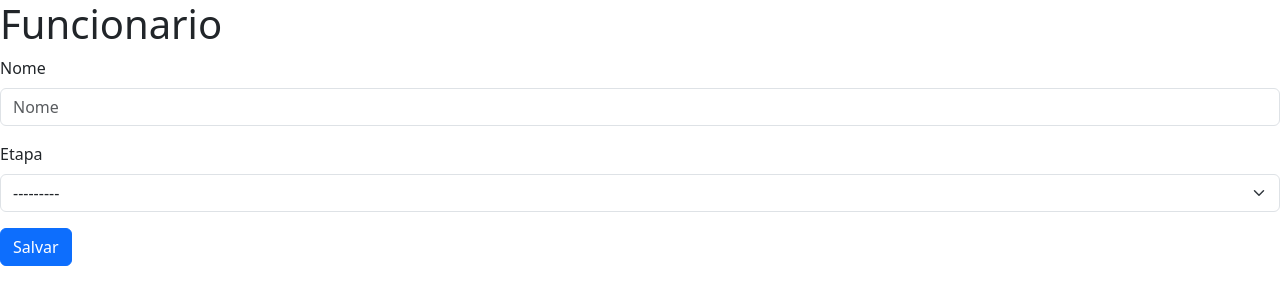
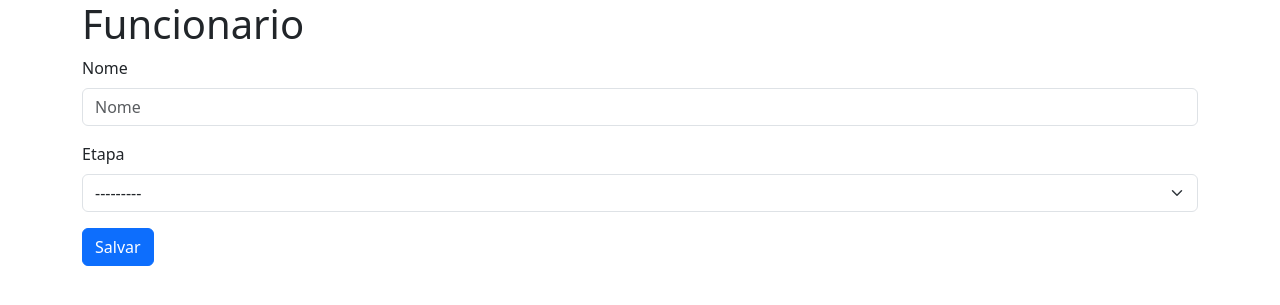
Before and after one commit to letdevx/letpolls, a Django app: page /dashboard/funcionarios/create in a window 1280 px wide. Shown: the top 305 px of the page. Run offline with Django 4.2, Linux system fonts and the light colour scheme; data that the repository does not hold is empty; some libraries are stand-ins or nearby versions.

Commit message:
Ajustes nos templates com bootstrap.

```diff
--- a/dashboard/templates/dashboard/funcionario_create.html
+++ b/dashboard/templates/dashboard/funcionario_create.html
@@ -15,13 +15,15 @@
     <title>Criar Funcionario</title>
 </head>
 <body>
-    <h1>Funcionario</h1>
-    <form action="create" method="post" class="form">
-        {% csrf_token %}
+    <main class="container">
+        <h1>Funcionario</h1>
+        <form action="create" method="post">
+            {% csrf_token %}
 
-        {% bootstrap_form form %}
+            {% bootstrap_form form %}
 
-        {% bootstrap_button button_type="submit" content="Salvar" %}
-    </form>
+            {% bootstrap_button button_type="submit" content="Salvar" %}
+        </form>
+    </main>
 </body>
 </html>
```
Also changed, not shown: dashboard/templates/dashboard/etapa_create.html (+5 -4 lines).
